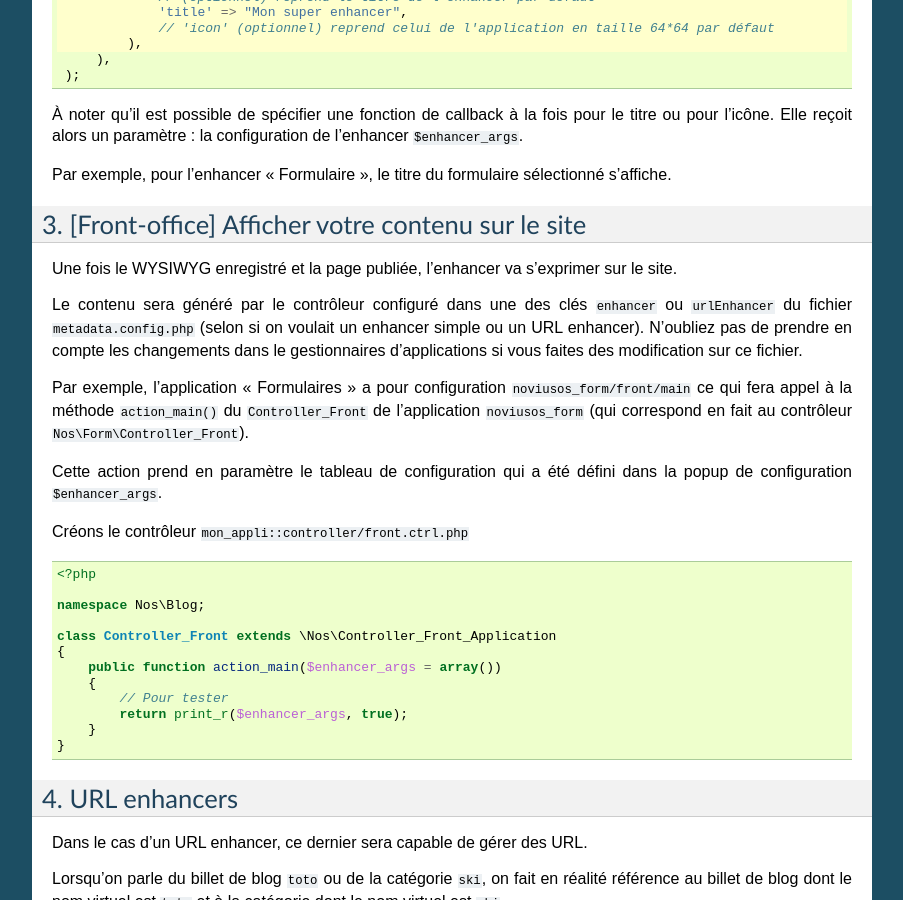
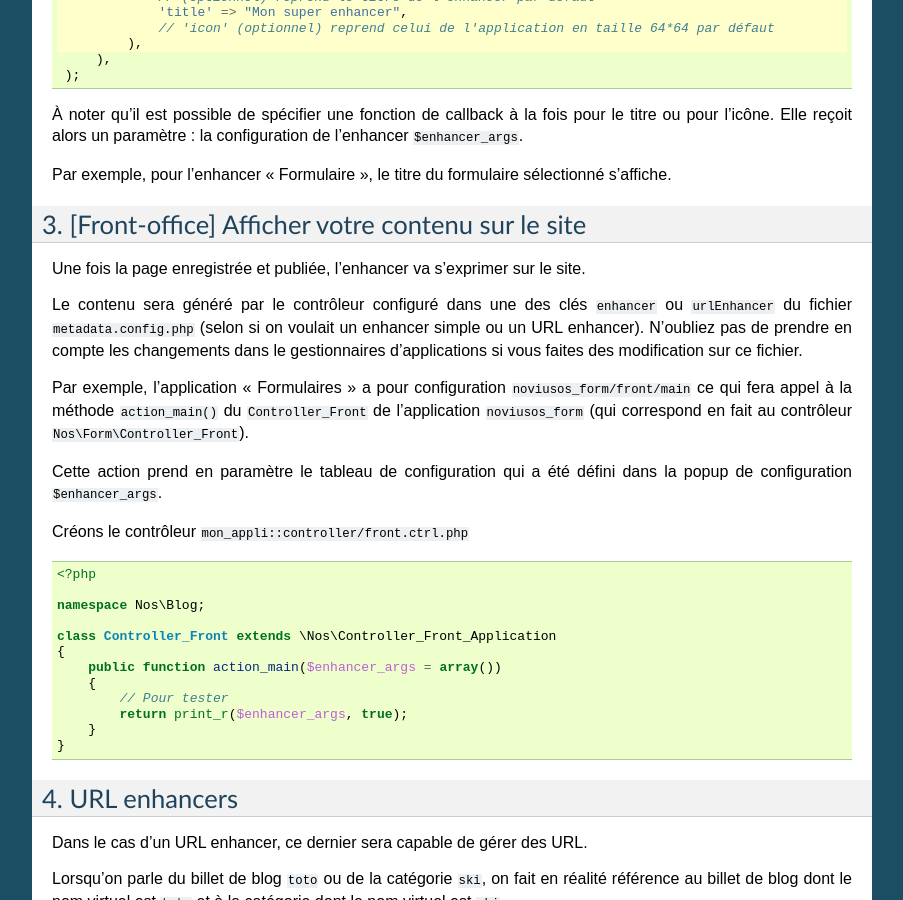
Before and after one commit to vrcAlbert/documentation-api, a Sphinx documentation site: the page built from source/app_create/enhancer.rst, in a window 1280 px wide and 900 px high, scrolled down 2372 px. Shown: the whole window, without its empty margins (198-1101 px from the left). Built offline with Sphinx 7.4.7, drawn with Linux system fonts in a browser that asks for light colours.

Commit message:
small typo enhancement

```diff
--- a/source/app_create/enhancer.rst
+++ b/source/app_create/enhancer.rst
@@ -156,7 +156,7 @@ Par exemple, pour l'enhancer « Formulaire », le titre du formulaire sélection
 3. [Front-office] Afficher votre contenu sur le site
 ====================================================
 
-Une fois le WYSIWYG enregistré et la page publiée, l'enhancer va s'exprimer sur le site.
+Une fois la page enregistrée et publiée, l'enhancer va s'exprimer sur le site.
 
 Le contenu sera généré par le contrôleur configuré dans une des clés ``enhancer`` ou ``urlEnhancer`` du fichier
 :file:`metadata.config.php` (selon si on voulait un enhancer simple ou un URL enhancer). N'oubliez pas de prendre
```
